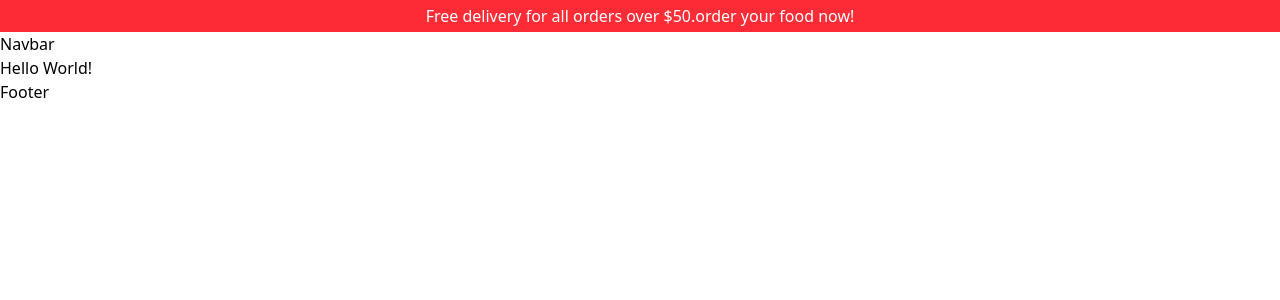
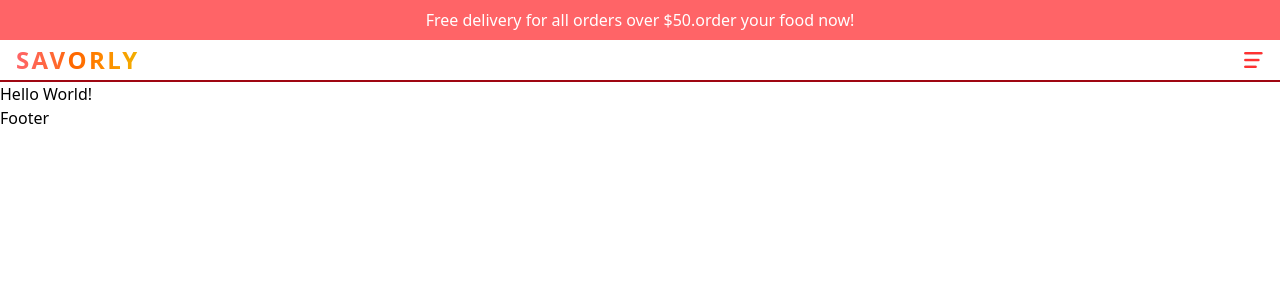
Before and after one commit to adithyasd10/restuarant-next, a Next.js app: page / in a window 1280 px wide. Shown: the top 300 px of the page. Built offline with nearby package versions, Linux system fonts and the light colour scheme.

Commit message:
Navbar and Menu components updated

```diff
--- /dev/null
+++ b/src/components/Menu.tsx
@@ -0,0 +1,39 @@
+"use client"
+import Image from 'next/image'
+import Link from 'next/link';
+import React, { useState } from 'react'
+import Carticon from './Carticon';
+
+const links=[
+    {id:1, title:"Homepage",url:"/"},
+    {id:2, title:"Menu", url:"/menu"},
+    {id:3, title:"Working Hours", url:"/"},
+    {id:4, title:"Contact", url:"/"},
+];
+
+{/*temporary*/}
+const user= false
+const Menu = () => {
+    const [open,setOpen] = useState(false)
+  return (
+    <div>
+        {!open ? (<Image src="/open.png" alt="" width={20} height={20} onClick={()=>setOpen(true)}/>) :
+        (<Image src="/close.png" alt="" width={20} height={20} onClick={()=>setOpen(false)}/>)}
+        {open && (<div className="bg-red-400 text-white absolute left-0 top-20 w-full h-[calc(100vh-6rem)] flex flex-col gap-8 items-center justify-center text-3xl z-10">
+            {links.map(item=>(
+                <Link href={item.url} key={item.id} onClick={()=>setOpen(false)}>{item.title}</Link>
+            ))}
+            {!user ? (
+                    <Link href="/login" onClick={()=>setOpen(false)}>Login</Link>
+                ) : (<Link href="/orders" onClick={()=>setOpen(false)}>Orders</Link>
+                )}
+            <Link href="/carts" onClick={()=>setOpen(false)}>
+                <Carticon/>
+            </Link>
+        </div>)}
+
+    </div>
+  )
+}
+
+export default Menu
--- a/src/components/Navbar.tsx
+++ b/src/components/Navbar.tsx
@@ -1,9 +1,21 @@
+import MenuPage from '@/app/menu/page'
+import Link from 'next/link'
 import React from 'react'
+import Menu from './Menu'
 
 const Navbar = () => {
   return (
-    <div>
-      Navbar
+    <div className="flex justify-between items-center px-4 py-1 border-b-2 border-b-red-800">
+      {/* LOGO */}
+      <div className="text-2xl font-bold  tracking-widest bg-gradient-to-r from-red-400 via-orange-500 to-yellow-500 text-transparent bg-clip-text transition-transform duration-300 hover:scale-105">
+        <Link href="/">
+        SAVORLY
+        </Link>
+      </div>
+      {/*MENU*/}
+      <div>
+        <Menu/>
+      </div>
     </div>
   )
 }
--- a/src/components/Notification.tsx
+++ b/src/components/Notification.tsx
@@ -2,10 +2,8 @@ import React from 'react'
 
 const Notification = () => {
   return (
-    <div>
-      <nav className="flex justify-center items-centerh-5 bg-red-500 font-sans text-white px-1 py-1">
-        Free delivery for all orders over $50.order your food now!
-      </nav>
+    <div className="h-10 bg-red-400 text-white px-4 flex justify-center items-center text-center text-sm md:text-base cursor-pointer">
+      Free delivery for all orders over $50.order your food now!
     </div>
   )
 }
```
Also changed, not shown: src/components/Carticon.tsx (added, +20 -0 lines).
